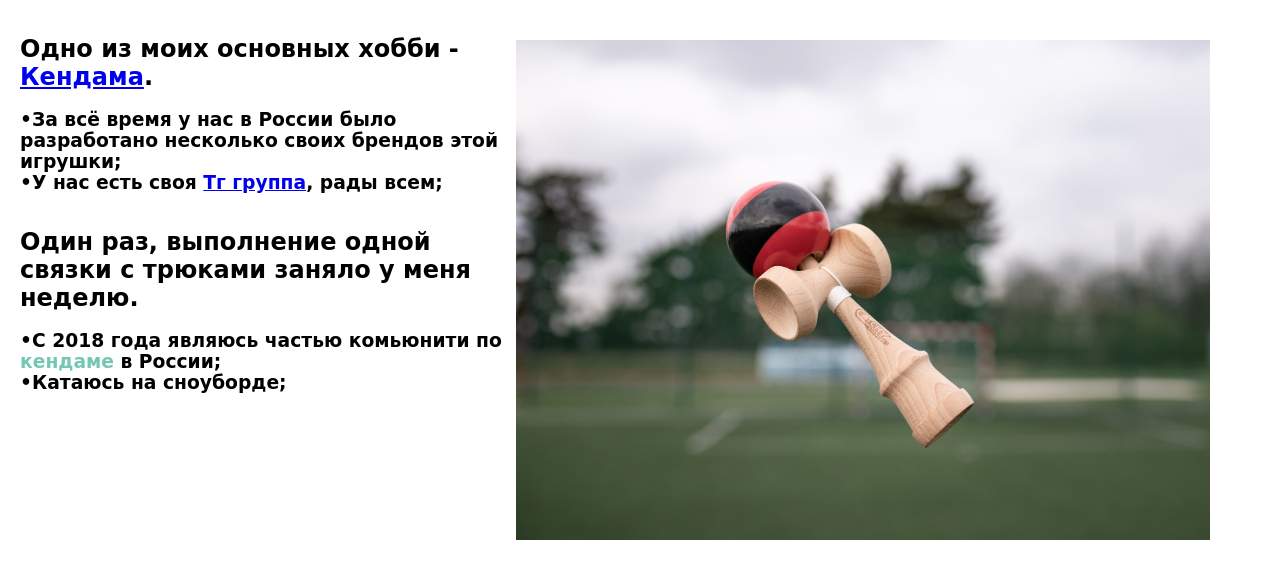
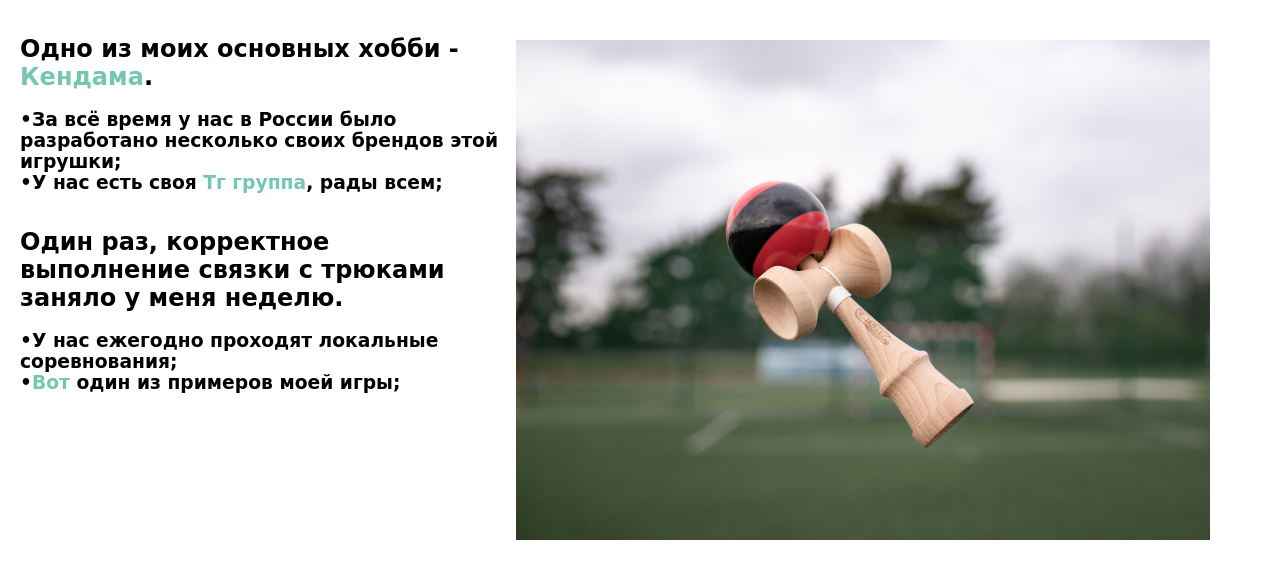
Before and after one commit to IlyacloudDev/my-profile, a Django app: page /hobbies/ in a window 1280 px wide; the page is wider, and only the part inside the window is pictured. Shown: the part 85-664 px from the top of that part. Run offline with Django 5.2, Linux system fonts and the light colour scheme.

Commit message:
fix: was added correctly displaying of content

```diff
--- a/Hobby/templates/profile/hobbies.html
+++ b/Hobby/templates/profile/hobbies.html
@@ -3,12 +3,12 @@
 
 {% block content %}
     <img id="my_hobby_photo" src="{% static 'img/160419o4r5q1h3j4x5y1l3p8o950317o410.jpg' %}" alt="My profile photo" align="right" border="8px; #fff">
-    <h2 class="p_hobby_text">Одно из моих основных хобби - <a href="https://youtu.be/etG4SszML5c?si=rA_04rDOmYabdoAW">Кендама</a>.</h2>
+    <h2 class="p_hobby_text">Одно из моих основных хобби - <a href="https://youtu.be/etG4SszML5c?si=rA_04rDOmYabdoAW" class="underline-one">Кендама</a>.</h2>
     <br>
     <h3 class="hobby_style_text">•За всё время у нас в России было разработано несколько своих брендов этой игрушки;</h3>
-<h3 class="hobby_style_text">•У нас есть своя <a href="https://t.me/mechimyach">Тг группа</a>, рады всем;</h3>
-    <h2 class="p_hobby_text">Один раз, выполнение одной связки с трюками заняло у меня неделю.</h2>
+<h3 class="hobby_style_text">•У нас есть своя <a href="https://t.me/mechimyach" class="underline-one">Тг группа</a>, рады всем;</h3>
+    <h2 class="p_hobby_text">Один раз, корректное выполнение связки с трюками заняло у меня неделю.</h2>
     <br>
-<h3 class="hobby_style_text">•C 2018 года являюсь частью комьюнити по <a href="https://youtu.be/KIYccDD_7Rs?si=addbYt4d5VtR6KAU" class="underline-one">кендаме</a> в России;</h3>
-    <h3 class="hobby_style_text">•Катаюсь на сноуборде;</h3>
+<h3 class="hobby_style_text">•У нас ежегодно проходят локальные соревнования;</h3>
+<h3 class="hobby_style_text">•<a href="https://www.instagram.com/reel/CyTG3S9Md4T/?igsh=MmY0a3RrMGxnZjRw" class="underline-one">Вот</a> один из примеров моей игры;</h3>
 {% endblock content %}
```
